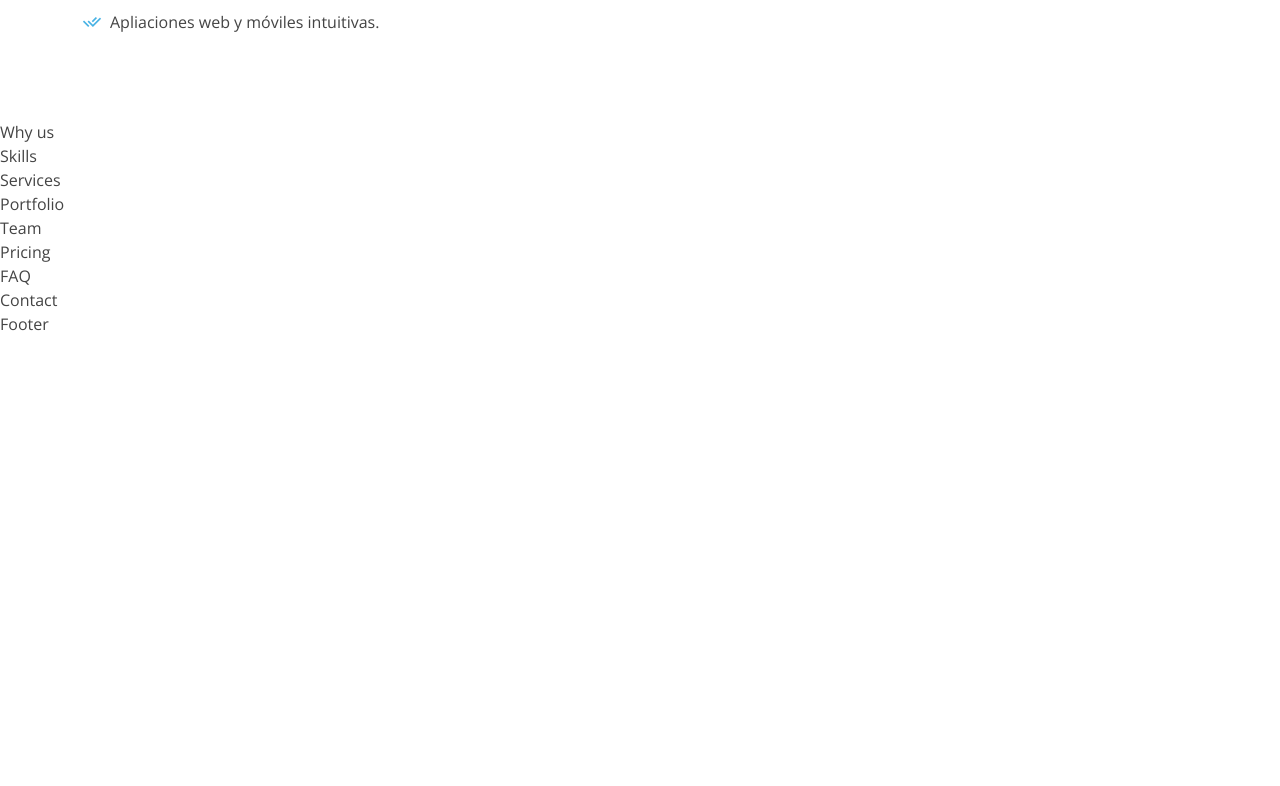
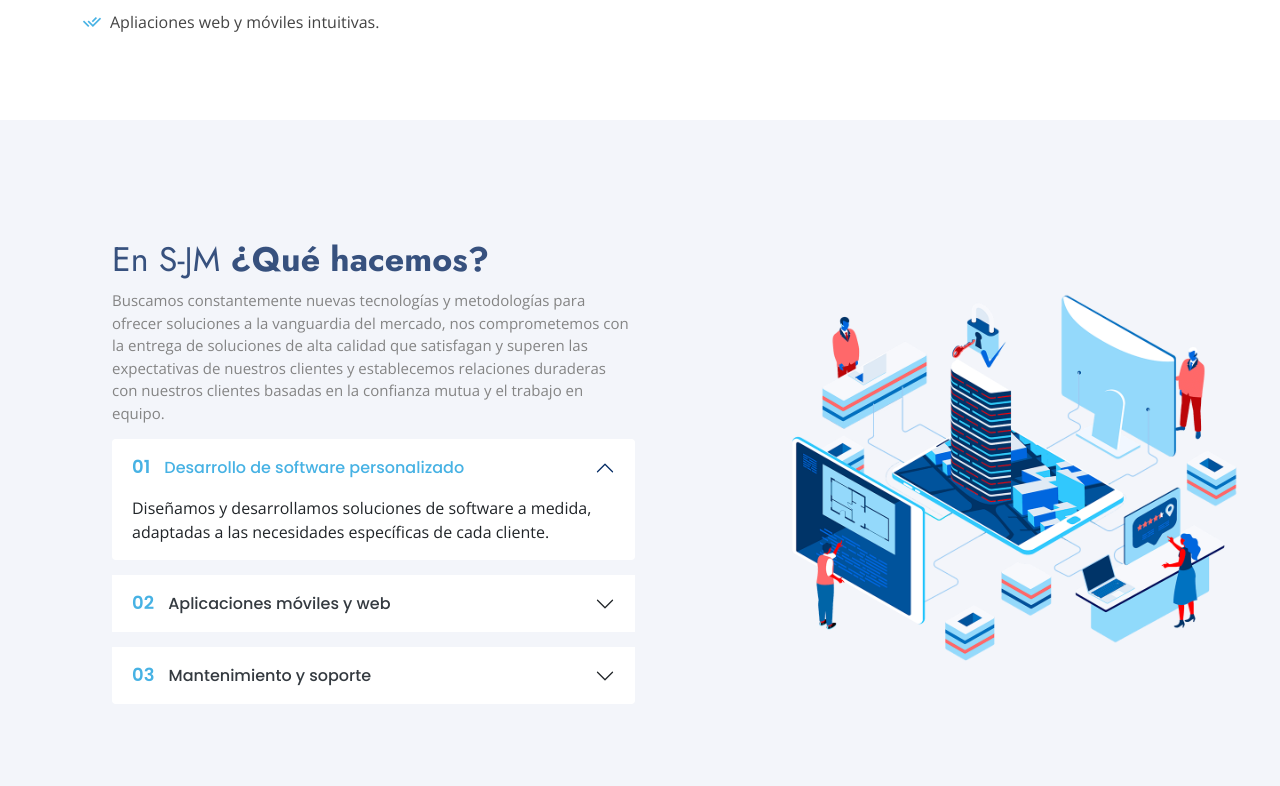
Before and after one commit to S-JMTECH/S-JM-React, a React (Vite) app: page / in a window 1280 px wide. Shown: the part 1134-1920 px from the top of the page. Before the commit the page ends 1470 px from the top, so only its background shows below. Built offline with nearby package versions, Linux system fonts and the light colour scheme.

Commit message:
feat: añadir component WhyUs, convertir codigo a react

```diff
--- /dev/null
+++ b/src/components/WhyUs/WhyUs.css
@@ -0,0 +1,147 @@
+:root {
+  --bs-accordion-active-bg: #fff !important   ;
+}
+
+.why-us .content {
+  padding: 50px 100px 0 100px;
+}
+
+.why-us .content h3 {
+  font-weight: 400;
+  font-size: 34px;
+  color: #37517e;
+}
+
+.why-us .content h4 {
+  font-size: 20px;
+  font-weight: 700;
+  margin-top: 5px;
+}
+
+.why-us .content p {
+  font-size: 15px;
+  color: #848484;
+  margin-bottom: 0;
+}
+
+.why-us .img {
+  background-size: contain;
+  background-repeat: no-repeat;
+  background-position: center center;
+}
+
+.why-us .accordion-list {
+  padding: 0 100px 60px 100px;
+}
+
+.why-us .accordion-list .accordion-item {
+  padding: 0;
+  list-style: none;
+}
+
+.why-us .accordion-list .accordion-item {
+  margin-top: 15px;
+  background: #fff;
+  border-radius: 4px;
+  border: 0;
+}
+
+.why-us .accordion-list a {
+  display: block;
+  position: relative;
+  font-family: "Poppins", sans-serif;
+  font-size: 16px;
+  line-height: 24px;
+  font-weight: 500;
+  padding-right: 30px;
+  outline: none;
+  cursor: pointer;
+}
+
+.why-us .accordion-button:not(.collapsed) {
+  color: #47b2e4;
+  background-color: white;
+  box-shadow: none;
+}
+
+.why-us .accordion-list .accordion-button:focus {
+  outline: 0;
+  box-shadow: 0 0 0 0 rgba(0, 0, 0, 0);
+}
+
+.why-us .accordion-list span {
+  color: #47b2e4;
+  font-weight: 600;
+  font-size: 18px;
+  padding-right: 10px;
+}
+
+.why-us .accordion-list i {
+  font-size: 24px;
+  position: absolute;
+  right: 0;
+  top: 0;
+}
+
+.why-us .accordion-body {
+  padding-top: 0;
+}
+
+.why-us .accordion-list p {
+  margin-bottom: 0;
+  padding: 10px 0 0 0;
+  padding-top: 0;
+}
+
+.why-us .accordion-list .icon-show {
+  display: none;
+}
+
+.why-us .accordion-list .collapsed {
+  color: #343a40;
+}
+
+.why-us .accordion-list a.collapsed:hover {
+  color: #47b2e4;
+}
+
+.why-us .accordion-list a.collapsed:focus {
+  color: #47b2e4;
+  background-color: white;
+}
+
+.why-us .accordion-list a.collapsed .icon-show {
+  display: inline-block;
+}
+
+.why-us .accordion-list a.collapsed .icon-close {
+  display: none;
+}
+
+@media (max-width: 1024px) {
+  .why-us .content,
+  .why-us .accordion-list {
+    padding-left: 0;
+    padding-right: 0;
+  }
+}
+
+@media (max-width: 992px) {
+  .why-us .img {
+    min-height: 400px;
+  }
+
+  .why-us .content {
+    padding-top: 30px;
+  }
+
+  .why-us .accordion-list {
+    padding-bottom: 30px;
+  }
+}
+
+@media (max-width: 575px) {
+  .why-us .img {
+    min-height: 200px;
+  }
+}
--- /dev/null
+++ b/src/components/WhyUs/WhyUs.jsx
@@ -0,0 +1,113 @@
+import { Accordion, Container, Row, Col } from "react-bootstrap";
+import whyUsImage from "../../assets/img/why-us.png";
+import "./WhyUs.css";
+
+export default function WhyUs() {
+  return (
+    <section id="why-us" className="why-us section-bg">
+      <Container fluid data-aos="fade-up">
+        <Row>
+          <Col className="col-lg-7 d-flex flex-column justify-content-center align-items-stretch order-2 order-lg-1">
+            <div className="content">
+              <h3>
+                En S-JM <strong>¿Qué hacemos?</strong>
+              </h3>
+              <p>
+                Buscamos constantemente nuevas tecnologías y metodologías para
+                ofrecer soluciones a la vanguardia del mercado, nos
+                comprometemos con la entrega de soluciones de alta calidad que
+                satisfagan y superen las expectativas de nuestros clientes y
+                establecemos relaciones duraderas con nuestros clientes basadas
+                en la confianza mutua y el trabajo en equipo.
+              </p>
+            </div>
+
+            <Accordion className="accordion-list" defaultActiveKey="0">
+              <Accordion.Item eventKey="0">
+                <Accordion.Header>
+                  {" "}
+                  <a
+                    data-bs-toggle="collapse"
+                    data-bs-target="#accordiong-list-1"
+                  >
+                    <span>01</span> Desarrollo de software personalizado{" "}
+                    <i className="bx bx-chevron-down icon-show" />
+                    <i className="bx bx-chevron-up icon-close" />
+                  </a>
+                </Accordion.Header>
+                <Accordion.Body
+                  id="accordion-list-1"
+                  className="collapse show"
+                  data-bs-parent=".accordion-list"
+                >
+                  <p>
+                    Diseñamos y desarrollamos soluciones de software a medida,
+                    adaptadas a las necesidades específicas de cada cliente.
+                  </p>
+                </Accordion.Body>
+              </Accordion.Item>
+
+              <Accordion.Item eventKey="1">
+                <Accordion.Header>
+                  {" "}
+                  <a
+                    data-bs-toggle="collapse"
+                    data-bs-target="#accordion-list-2"
+                  >
+                    <span>02</span> Aplicaciones móviles y web{" "}
+                    <i className="bx bx-chevron-down icon-show" />
+                    <i className="bx bx-chevron-up icon-close" />
+                  </a>
+                </Accordion.Header>
+                <Accordion.Body
+                  id="accordion-list-2"
+                  className="collapse show"
+                  data-bs-parent=".accordion-list"
+                >
+                  <p>
+                    Creamos aplicaciones móviles y sitios web innovadores que
+                    destacan por su funcionalidad, diseño intuitivo y
+                    rendimiento excepcional.
+                  </p>
+                </Accordion.Body>
+              </Accordion.Item>
+
+              <Accordion.Item eventKey="2">
+                <Accordion.Header>
+                  {" "}
+                  <a
+                    data-bs-toggle="collapse"
+                    data-bs-target="#accordion-list-3"
+                  >
+                    <span>03</span> Mantenimiento y soporte{" "}
+                    <i className="bx bx-chevron-down icon-show" />
+                    <i className="bx bx-chevron-up icon-close" />
+                  </a>
+                </Accordion.Header>
+                <Accordion.Body
+                  id="acordion-list-3"
+                  className="collapse show"
+                  data-bs-parent=".accordion-list"
+                >
+                  <p>
+                    Ofrecemos servicios de mantenimiento continuo y soporte
+                    técnico para garantizar el rendimiento y la confiabilidad de
+                    las soluciones desarrolladas por S-JM.
+                  </p>
+                </Accordion.Body>
+              </Accordion.Item>
+            </Accordion>
+          </Col>
+          <div
+            className="col-lg-5 align-items-stretch order-1 order-lg-2 img"
+            style={{ backgroundImage: `url(${whyUsImage})` }}
+            data-aos="zoom-in"
+            data-aos-delay="150"
+          >
+            &nbsp;
+          </div>
+        </Row>
+      </Container>
+    </section>
+  );
+}
--- a/src/routes/root.jsx
+++ b/src/routes/root.jsx
@@ -3,6 +3,7 @@ import AOS from 'aos';
 import Header from "../components/Header/Header";
 import Hero from "../components/Hero/Hero";
 import AboutUs from "../components/AboutUs/AboutUs";
+import WhyUs from "../components/WhyUs/WhyUs";
 
 
 export default function Root() {
@@ -17,7 +18,7 @@ export default function Root() {
       <main id="main">
         {/* <div>Clients</div> */}
         <AboutUs />
-        <div>Why us</div>
+        <WhyUs />
         <div>Skills</div>
         <div>Services</div>
         <div>Portfolio</div>
```
Also changed, not shown: 1 other file (tests, documents, lock files or other folders).
